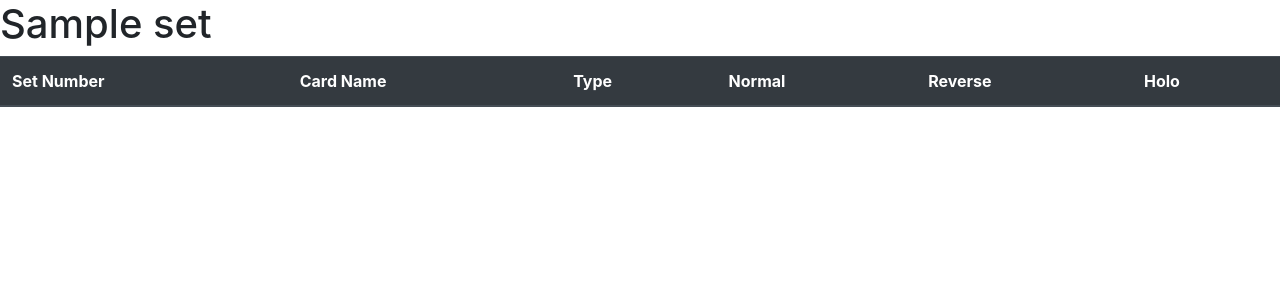
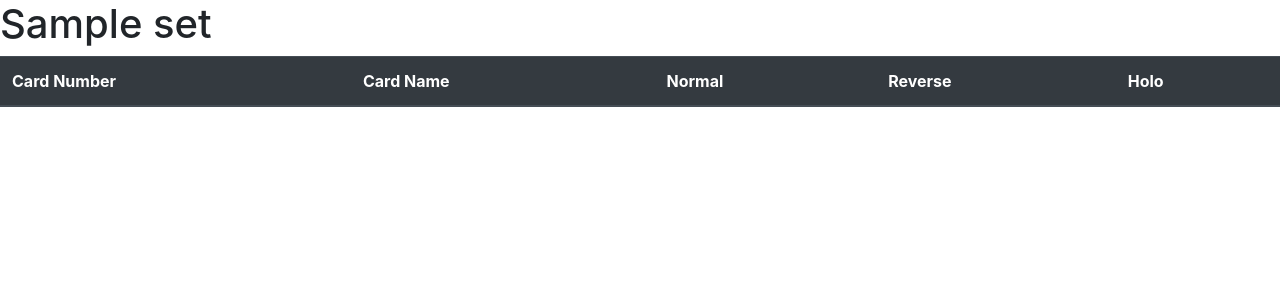
Before and after one commit to ashleawalker29/ptcg_inventory, a Django app: a page that uses card_inventory/templates/cards_by_set.html in a window 1280 px wide. Shown: the part 56-356 px from the top of the page. Run offline with Django 3.2, Linux system fonts and the light colour scheme; tables that the repository leaves empty hold one stand-in row (values such as "Sample post"); lists and menus that the app fills with data are empty; some libraries are stand-ins or nearby versions.

Commit message:
Changed DB schema and the views that interact with it.
Within the DB schema:
- Removed unused ENUMs.
- Added `Sets` table to contain all information about current sets.
- Removed unecessary `card_type` column from `Cards` table as that
  information can be obtained through the API.
- Renamed `set_name` column to `set_code` column in the `Cards` table.
- Changed `set_code` column from the `Cards` table to be a foreign
  key connection to the `Sets` table.

Within `views.py`:
- Added references to the `Sets` table where appropriate instead of
  the out-dated `set_name` from the `Cards` table.
- Changed the information being rendered from `cards_by_set`. This
  now includes more information about the set that can be viewed
  on the webpage.

Within `cards_by_set.html`:
- Changed all Set-based references to using the new `set_info`
  variable.
- Dynamically display the card's number by concatenating the card
  number and the set's max cards (not including secret rare's).
  An example of this is card number 8 from the Base set. The Base
  set has 102 max cards. Therefore the concatenated string of this
  would be '8/102' within the `Card Number` column on the webpage.

```diff
--- a/card_inventory/models.py
+++ b/card_inventory/models.py
@@ -2,19 +2,17 @@
 
 from django.db import models
 
-class SetNames(Enum):
-    BASE_SET = 'Base Set'
 
-class CardTypes(Enum):
-    GRASS = 'Grass'
-    FIRE = 'Fire'
-    WATER = 'Water'
+class Sets(models.Model):
+    set_name = models.CharField(null=False, unique=True, max_length=255)
+    set_code = models.CharField(primary_key=True, max_length=10)
+    max_cards = models.IntegerField(null=False)
+
 
 class Cards(models.Model):
-    set_name = models.CharField(max_length=5, choices=[(tag, tag.value) for tag in SetNames])
+    set_code = models.ForeignKey(Sets, on_delete=models.CASCADE)
     card_number = models.TextField(null=False)
     card_name = models.TextField(null=False)
-    card_type = models.CharField(max_length=5, choices=[(tag, tag.value) for tag in CardTypes])
     quantity_normal = models.IntegerField(null=True, default=0)
     quantity_reverse = models.IntegerField(null=True, default=0)
     quantity_holo = models.IntegerField(null=True, default=0)
--- a/card_inventory/templates/cards_by_set.html
+++ b/card_inventory/templates/cards_by_set.html
@@ -1,13 +1,12 @@
 {% extends "base.html" %}
 
 {% block page_content %}
-    <h1>{{ set_name }}</h1>
+    <h1>{{ set_info.set_name }}</h1>
     <table class='table table-striped table-hover'>
         <thead class='thead-dark'>
             <tr>
-                <th scope='col'>Set Number</th>
+                <th scope='col'>Card Number</th>
                 <th scope='col'>Card Name</th>
-                <th scope='col'>Type</th>
                 <th scope='col'>Normal</th>
                 <th scope='col'>Reverse</th>
                 <th scope='col'>Holo</th>
@@ -16,9 +15,8 @@
         <tbody>
             {% for card in cards %}
                 <tr>
-                    <th scope='row'>{{ card.card_number }}</th>
+                    <th scope='row'>{{ card.card_number }}/{{ set_info.max_cards }}</th>
                     <td>{{ card.card_name }}</td>
-                    <td>{{ card.card_type }}</td>
                     <td>{{ card.quantity_normal }}</td>
                     <td>{{ card.quantity_reverse }}</td>
                     <td>{{ card.quantity_holo }}</td>
--- a/card_inventory/views.py
+++ b/card_inventory/views.py
@@ -1,31 +1,33 @@
 from django.shortcuts import render
 import pokemontcgsdk
 
-from card_inventory.models import Cards
+from card_inventory.models import Cards, Sets
 
 def sets_index(request):
-    sets = [{'name': Set.name, 'link': Set.name.replace(' ', '_'),
+    sets = [{'name': Set.name, 'code': Set.code , 'link': Set.name.replace(' ', '_'),
              'series': Set.series, 'release_date': Set.release_date,
              'logo_url': Set.logo_url, 'symbol_url': Set.symbol_url}
             for Set in pokemontcgsdk.Set.all()]
 
     for s in sets:
         s['quantity_normal'] = sum(
-            [card.quantity_normal or 0 for card in Cards.objects.filter(set_name=s['name'])])
+            [card.quantity_normal or 0 for card in Cards.objects.filter(set_code=s['code'])])
         s['quantity_reverse'] = sum(
-            [card.quantity_reverse or 0 for card in Cards.objects.filter(set_name=s['name'])])
+            [card.quantity_reverse or 0 for card in Cards.objects.filter(set_code=s['code'])])
         s['quantity_holo'] = sum(
-            [card.quantity_holo or 0 for card in Cards.objects.filter(set_name=s['name'])])
+            [card.quantity_holo or 0 for card in Cards.objects.filter(set_code=s['code'])])
 
     return render(request, 'sets_index.html', {'sets': sets})
 
 def cards_by_set(request, set_name):
     set_name_clean = set_name.replace('_', ' ')
-    cards = Cards.objects.filter(set_name=set_name_clean)
+    set_info = Sets.objects.get(set_name=set_name_clean)
+
+    cards = Cards.objects.filter(set_code=set_info.set_code)
 
     return render(request, 'cards_by_set.html',
-        {'cards': cards,
-         'set_name': set_name_clean})
+        {'set_info': set_info,
+         'cards': cards})
 
 def duplicate_cards(request):
     cards = Cards.objects.all()
```
